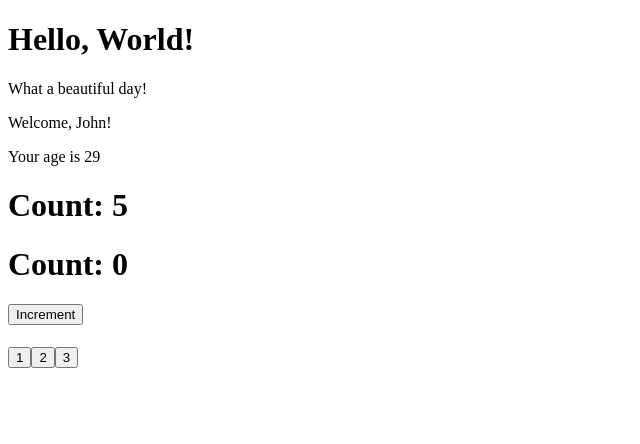
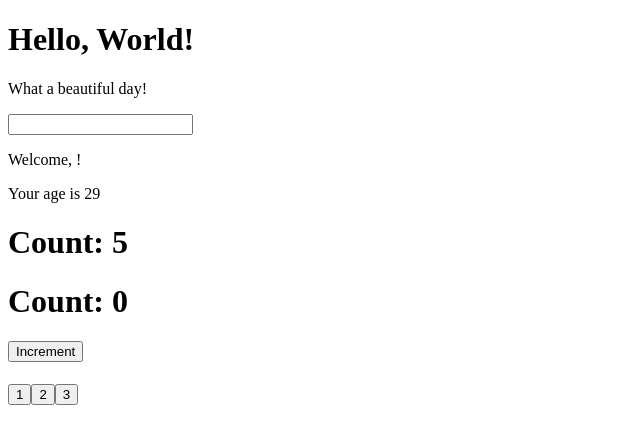
Before and after one commit to AlexRicci93/REACT-EXERCISES, a React (Create React App) app: page / in a window 1280 px wide. Shown: the top 444 px of the page, without its empty margins (0-640 px from the left). Built offline with nearby package versions, Linux system fonts and the light colour scheme.

Commit message:
forms-01

```diff
--- a/src/App.js
+++ b/src/App.js
@@ -1,9 +1,10 @@
 import REACT from 'react'
 import { Hello } from './Hello'
-import { Welcome } from './Welcome'
+// import { Welcome } from './Welcome'
 import { Counter } from './Counter'
 import { ClickCounter } from './ClickCounter'
 import { ClickTracker } from './ClickTracker'
+import { InteractiveWelcome } from './InteractiveWelcome'
 
 
 export class App extends REACT.Component {
@@ -14,7 +15,7 @@
 
             <div>
                 <Hello/>
-                <Welcome name="John" age={29}/>
+                <InteractiveWelcome/>
                 <Counter initialValue={0} incrementingBy={1} incrementInterval={1000}/>
                 <ClickCounter/>
                 <ClickTracker/>
--- /dev/null
+++ b/src/InteractiveWelcome.js
@@ -0,0 +1,41 @@
+import React from "react";
+import { Welcome } from "./Welcome"
+
+export class InteractiveWelcome extends React.Component {
+
+    state = {
+
+        name: '',
+
+    }
+
+    handleTrackerChange = (event) => {
+
+        this.setState( {
+
+            name: event.target.value
+
+
+        })
+
+
+
+    }
+
+
+    render() {
+
+        return(
+
+
+            <>
+            <input name="name" value={this.state.name} onChange={this.handleTrackerChange} />
+            <Welcome name={this.state.name} age={29}/>
+            </>
+
+
+        )
+
+    }
+
+}
```
